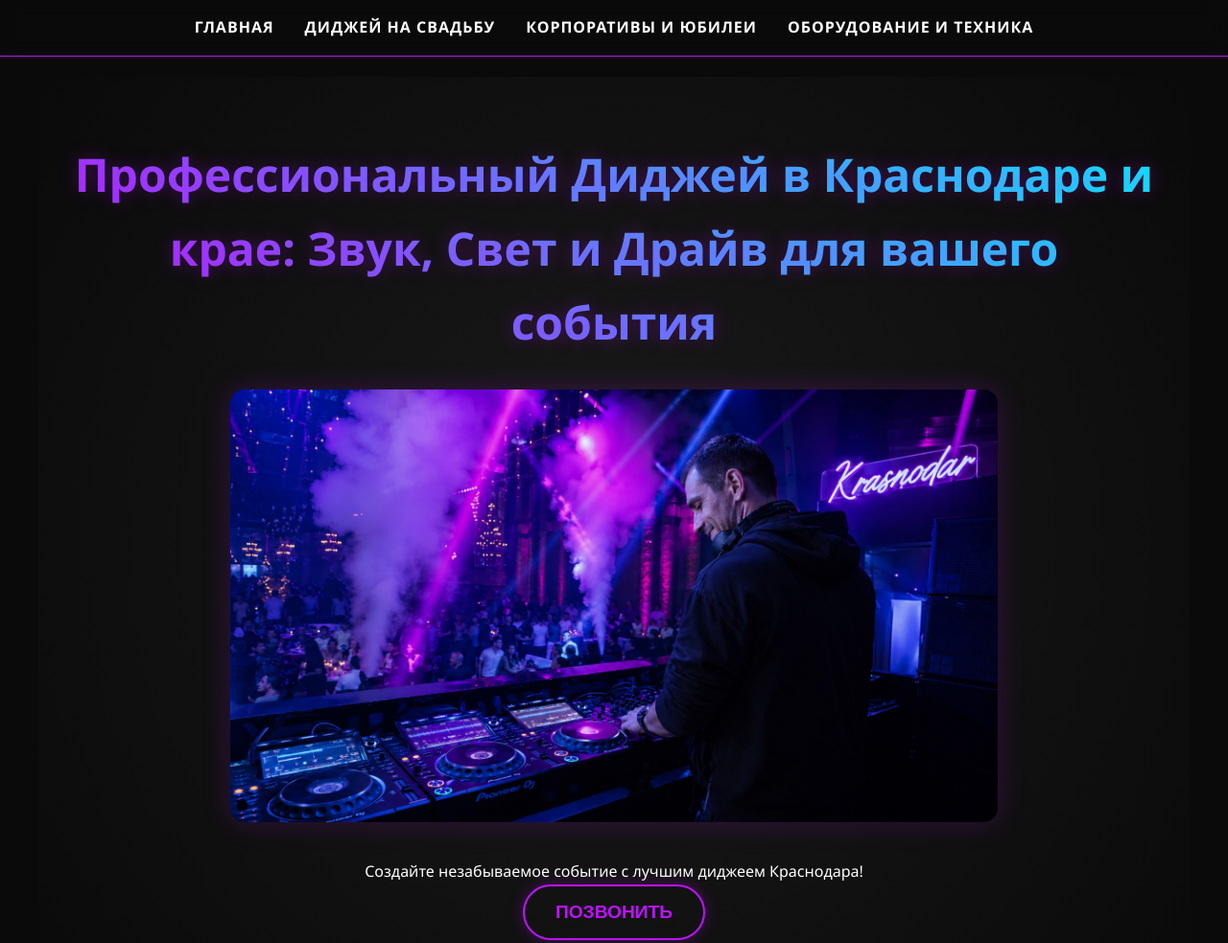
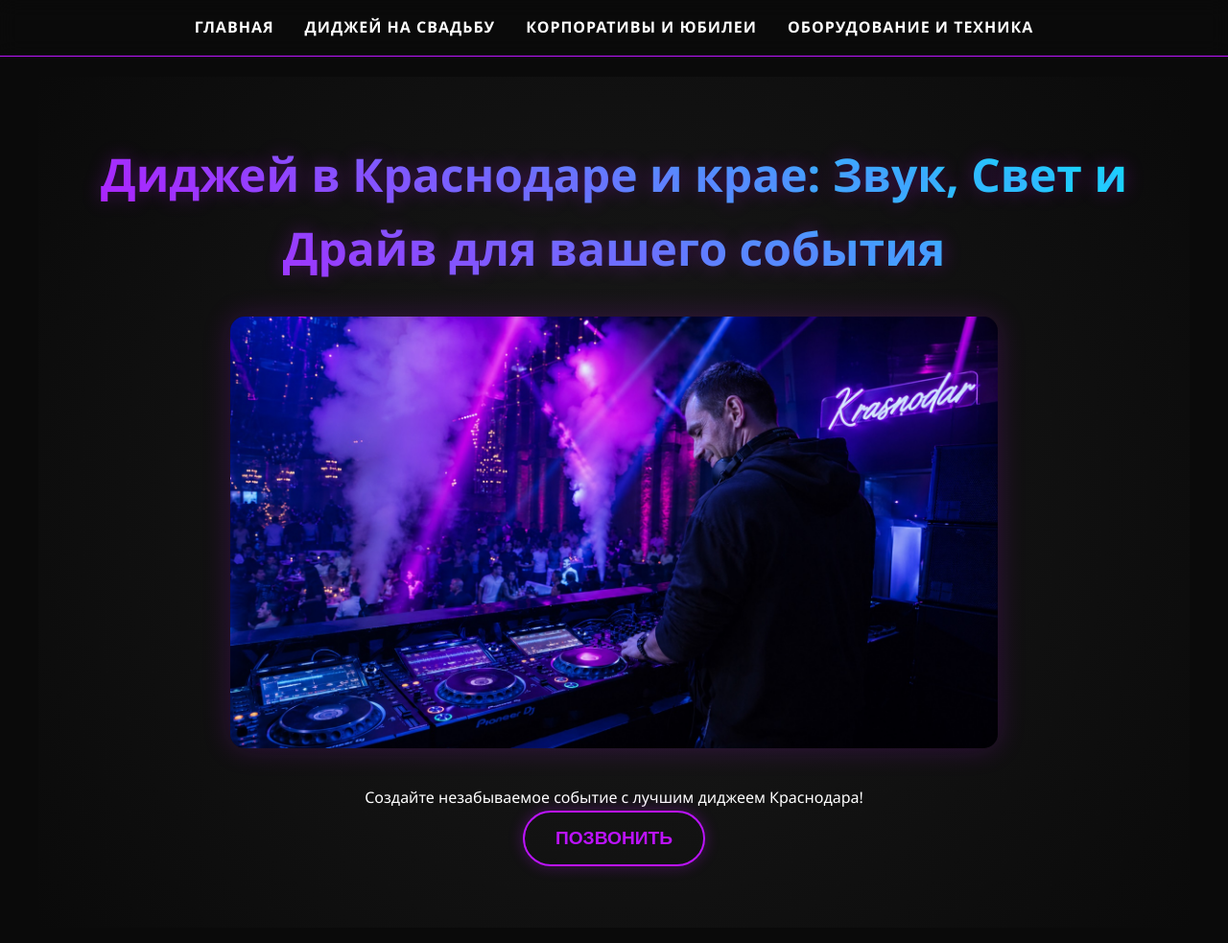
Before and after one commit to andrvodoved/djkrd, a plain HTML site: page index.html in a window 1280 px wide. Shown: the top 983 px of the page at 96% size. Drawn offline with Linux system fonts and the light colour scheme.

Commit message:
Update index.html

```diff
--- a/index.html
+++ b/index.html
@@ -3,8 +3,8 @@
 <head>
     <meta charset="UTF-8">
     <meta name="viewport" content="width=device-width, initial-scale=1.0">
-    <title>Профессиональный Диджей в Краснодаре — Заказать услуги DJ KRD</title>
-    <meta name="description" content="Профессиональный диджей для вашего торжества. Свет, дым, звук. Выезд по Краснодарскому и Ставропольскому краю. Звоните сейчас!">
+    <title>Диджей в Краснодаре — Заказать услуги DJ KRD</title>
+    <meta name="description" content="Диджей для вашего торжества. Свет, дым, звук. Выезд по Краснодарскому и Ставропольскому краю. Звоните сейчас!">
     <link rel="stylesheet" href="style.css">
     <link rel="icon" type="image/png" href="images/icon.png" sizes="32x32" />
     <link rel="icon" type="image/png" href="images/icon.png" sizes="16x16" />
@@ -23,7 +23,7 @@
 
     <main>
         <section class="hero">
-            <h1>Профессиональный Диджей в Краснодаре и крае: Звук, Свет и Драйв для вашего события</h1>
+            <h1>Диджей в Краснодаре и крае: Звук, Свет и Драйв для вашего события</h1>
             <div class="hero-content">
                 <img src="hero_dj.jpg" alt="Профессиональный Диджей в Краснодаре" class="hero-image">
                 <p>Создайте незабываемое событие с лучшим диджеем Краснодара!</p>
```
